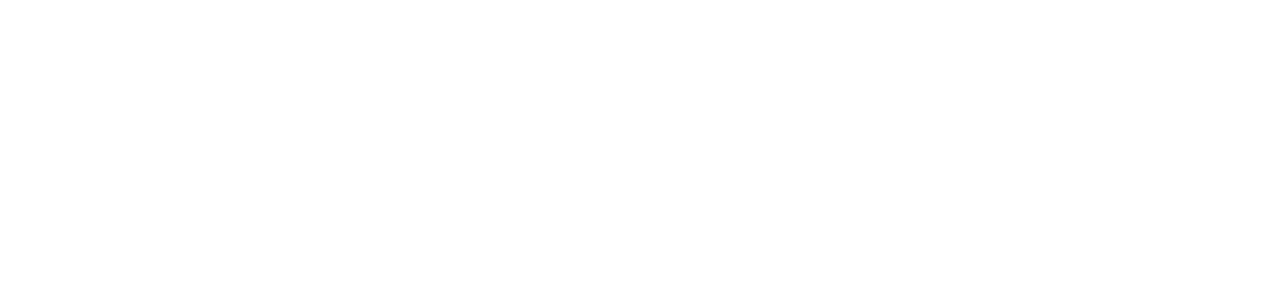
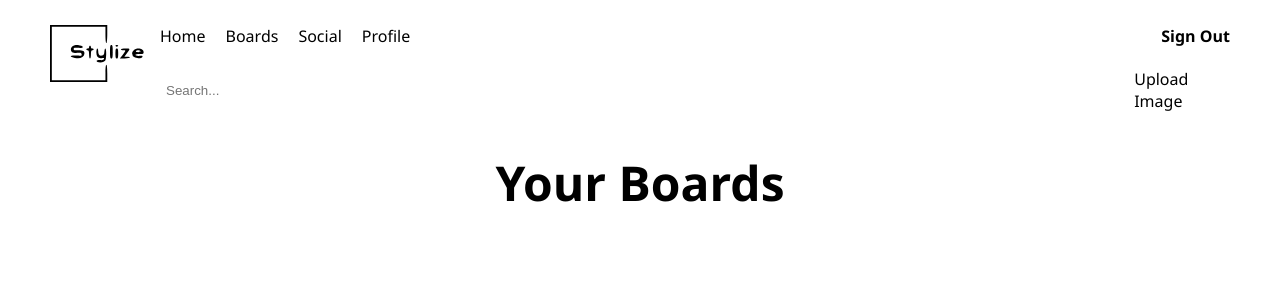
Before and after one commit to eerinh/Stylize, a React (Create React App) app in the folder frontend/: page /boards in a window 1280 px wide. Before the commit this address had no page. Shown: the top 300 px of the page. Built offline with nearby package versions, Linux system fonts and the light colour scheme.

Commit message:
Created Board and Profile subpage

```diff
--- /dev/null
+++ b/frontend/src/components/boards/Boards.css
@@ -0,0 +1,3 @@
+h1{
+    font-size: 300%;
+}
--- /dev/null
+++ b/frontend/src/components/boards/Boards.js
@@ -0,0 +1,14 @@
+import React, { Component } from 'react';
+import Navbar from '../browsing/Navbar';
+import './Boards.css'; // Import the required files
+
+function Boards() {
+  return (
+    <div className='board-nav'>
+      <Navbar />
+      <center><h1>Your Boards</h1></center>
+    </div>
+  );
+}
+
+export default Boards;
--- a/frontend/src/components/browsing/Navbar.js
+++ b/frontend/src/components/browsing/Navbar.js
@@ -46,11 +46,12 @@
             </div>
             <div className="nav-links">
                 <Link to="/following">Home</Link>
-                <a href="#">Boards</a>
+                <Link to="/boards">Boards</Link>
                 <Link to="/share">Social</Link>
-                <a href="#">Profile</a>
+                <Link to="/profile">Profile</Link>
 
                 <div className="nav-sign-out">Sign Out</div>
+
             </div>
 
 
--- /dev/null
+++ b/frontend/src/components/profile/Profile.css
@@ -0,0 +1,3 @@
+h1{
+    font-size: 300%;
+}
--- /dev/null
+++ b/frontend/src/components/profile/Profile.js
@@ -0,0 +1,19 @@
+import React, { Component } from 'react';
+import Navbar from '../browsing/Navbar';
+import './Profile.css'; // Import the required files
+
+function Profile() {
+  return (
+    <div className='profile-nav'>
+      <Navbar />
+
+    <div className='profile-info'>
+              <center><h1>Profile</h1></center>
+
+    </div>
+    </div>
+
+  );
+}
+
+export default Profile;
--- a/frontend/src/index.js
+++ b/frontend/src/index.js
@@ -8,6 +8,9 @@
 import { BrowserRouter, Routes, Route } from 'react-router-dom';
 import Help from './components/help/Help';
 import AboutUs from './components/aboutus/Aboutus';
+import Profile from './components/profile/Profile';
+import Boards from './components/boards/Boards';
+
 
 function Root() {
   return (
@@ -20,6 +23,8 @@
       {/* placeholder until we get the account feature working */}
       <Route path="/login" element={<Following />} />
       <Route path="/signup" element={<Following />} />
+      <Route path="/profile" element={<Profile />} />
+      <Route path="/boards" element={<Boards />} />
       {/* ... other routes if you have them ... */}
     </Routes>
   );
```
